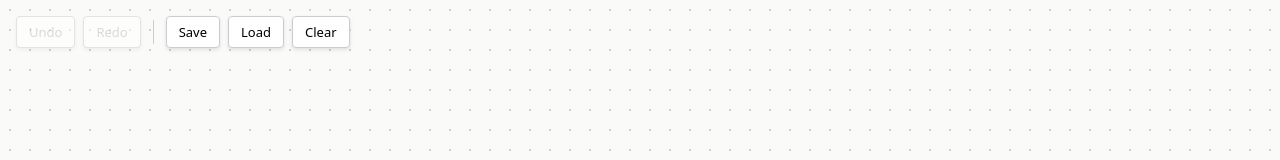
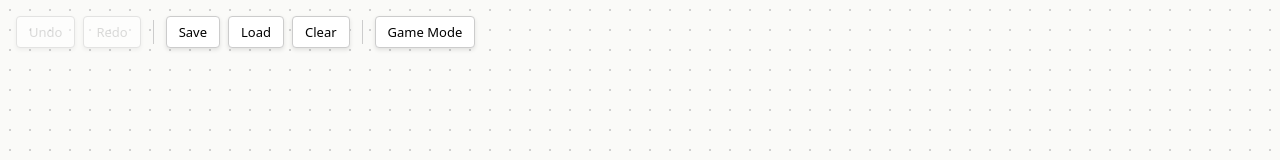
Before and after one commit to spohle/enet, a React (Vite) app: page / in a window 1280 px wide. Shown: the top 160 px of the page. Built offline with nearby package versions, Linux system fonts and the light colour scheme.

Commit message:
game mode

```diff
--- a/src/App.jsx
+++ b/src/App.jsx
@@ -14,6 +14,8 @@ function App() {
   const [editStartAngle, setEditStartAngle] = useState(null)
   const [history, setHistory] = useState([])
   const [historyIndex, setHistoryIndex] = useState(-1)
+  const [targetNodes, setTargetNodes] = useState([])
+  const [targetConnections, setTargetConnections] = useState([])
 
   useEffect(() => {
     const canvas = canvasRef.current
@@ -83,6 +85,47 @@ function App() {
 
     const ctx = canvas.getContext('2d')
     ctx.clearRect(0, 0, canvas.width, canvas.height)
+
+    if (targetNodes.length > 0 && targetConnections.length > 0) {
+      ctx.globalAlpha = 0.3
+
+      targetConnections.forEach(connection => {
+        const sourceNode = targetNodes.find(n => n.id === connection.sourceId)
+        const targetNode = targetNodes.find(n => n.id === connection.targetId)
+
+        if (sourceNode && targetNode && sourceNode.type === 'float' && targetNode.type === 'float') {
+          const edgePoints = getEdgePoints(sourceNode, targetNode)
+          ctx.beginPath()
+          ctx.moveTo(edgePoints.source.x, edgePoints.source.y)
+          ctx.lineTo(edgePoints.target.x, edgePoints.target.y)
+          ctx.strokeStyle = '#888'
+          ctx.lineWidth = 6
+          ctx.stroke()
+
+          const centerX = (edgePoints.source.x + edgePoints.target.x) / 2
+          const centerY = (edgePoints.source.y + edgePoints.target.y) / 2
+
+          ctx.beginPath()
+          ctx.arc(centerX, centerY, 10, 0, Math.PI * 2)
+          ctx.fillStyle = 'rgba(173, 216, 230, 0.8)'
+          ctx.fill()
+        }
+      })
+
+      targetNodes.forEach(node => {
+        if (node.type === 'float') {
+          ctx.beginPath()
+          ctx.arc(node.x, node.y, 20, 0, Math.PI * 2)
+          ctx.fillStyle = '#e67e22'
+          ctx.fill()
+          ctx.strokeStyle = '#c0662a'
+          ctx.lineWidth = 2
+          ctx.stroke()
+        }
+      })
+
+      ctx.globalAlpha = 1.0
+    }
 
     connections.forEach(connection => {
       const sourceNode = nodes.find(n => n.id === connection.sourceId)
@@ -176,7 +219,7 @@ function App() {
       ctx.lineWidth = 2
       ctx.stroke()
     })
-  }, [nodes, connections, linkingNode, mousePos, editingConnection, editStartAngle])
+  }, [nodes, connections, linkingNode, mousePos, editingConnection, editStartAngle, targetNodes, targetConnections, hoveredConnection])
 
   const handleContextMenu = (e) => {
     e.preventDefault()
@@ -522,12 +565,178 @@ function App() {
     saveToHistory()
     setNodes([])
     setConnections([])
+    setTargetNodes([])
+    setTargetConnections([])
     setContextMenu(null)
     setDraggingNode(null)
     setLinkingNode(null)
     setHoveredConnection(null)
     setEditingConnection(null)
     setEditStartAngle(null)
+  }
+
+  const loadGameMode = () => {
+    const width = window.innerWidth
+    const height = window.innerHeight
+    const numFixed = 4 + Math.floor(Math.random() * 2)
+    const numFloat = 4 + Math.floor(Math.random() * 2)
+
+    const margin = 150
+    const usableWidth = width - 2 * margin
+    const usableHeight = height - 2 * margin
+    const minDistance = Math.min(usableWidth, usableHeight) / Math.sqrt(numFixed + numFloat)
+
+    const isValidPosition = (x, y, existingNodes) => {
+      for (const node of existingNodes) {
+        const distance = Math.sqrt(Math.pow(node.x - x, 2) + Math.pow(node.y - y, 2))
+        if (distance < minDistance) {
+          return false
+        }
+      }
+      return true
+    }
+
+    const fixedNodes = []
+    let attempts = 0
+    const maxAttempts = 5000
+
+    while (fixedNodes.length < numFixed && attempts < maxAttempts) {
+      const x = Math.random() * usableWidth + margin
+      const y = Math.random() * usableHeight + margin
+
+      if (isValidPosition(x, y, fixedNodes)) {
+        fixedNodes.push({
+          id: Date.now() + fixedNodes.length + Math.random(),
+          x,
+          y,
+          type: 'fixed'
+        })
+      }
+      attempts++
+    }
+
+    if (fixedNodes.length < numFixed) {
+      console.warn(`Only placed ${fixedNodes.length} of ${numFixed} fixed nodes`)
+    }
+
+    const floatNodes = []
+    for (let i = 0; i < numFloat; i++) {
+      floatNodes.push({
+        id: Date.now() + numFixed + i,
+        x: width / 2,
+        y: height / 2,
+        type: 'float'
+      })
+    }
+
+    const allNodes = [...fixedNodes, ...floatNodes]
+    const generatedConnections = []
+    const connectionSet = new Set()
+
+    const addConnection = (sourceId, targetId) => {
+      const sourceNode = allNodes.find(n => n.id === sourceId)
+      const targetNode = allNodes.find(n => n.id === targetId)
+
+      if (sourceNode.type === 'fixed' && targetNode.type === 'fixed') {
+        return false
+      }
+
+      const key1 = `${sourceId}-${targetId}`
+      const key2 = `${targetId}-${sourceId}`
+      if (!connectionSet.has(key1) && !connectionSet.has(key2) && sourceId !== targetId) {
+        connectionSet.add(key1)
+        generatedConnections.push({
+          id: Date.now() + generatedConnections.length,
+          sourceId,
+          targetId,
+          weight: Math.random() * 2 + 0.5
+        })
+        return true
+      }
+      return false
+    }
+
+    floatNodes.forEach(floatNode => {
+      const numConnections = 2 + Math.floor(Math.random() * 2)
+      const connected = []
+
+      while (connected.length < numConnections) {
+        const randomNode = allNodes[Math.floor(Math.random() * allNodes.length)]
+        if (randomNode.id !== floatNode.id && !connected.includes(randomNode.id)) {
+          if (addConnection(floatNode.id, randomNode.id)) {
+            connected.push(randomNode.id)
+          }
+        }
+      }
+    })
+
+    const additionalConnections = Math.floor(Math.random() * 5) + 3
+    for (let i = 0; i < additionalConnections; i++) {
+      const node1 = allNodes[Math.floor(Math.random() * allNodes.length)]
+      const node2 = allNodes[Math.floor(Math.random() * allNodes.length)]
+      addConnection(node1.id, node2.id)
+    }
+
+    let targetNodes = [...allNodes]
+    const targetConnections = generatedConnections.map(conn => ({ ...conn }))
+
+    for (let iteration = 0; iteration < 50; iteration++) {
+      targetNodes = targetNodes.map(node => {
+        if (node.type === 'float') {
+          const linkedConnections = targetConnections.filter(conn =>
+            conn.sourceId === node.id || conn.targetId === node.id
+          )
+
+          let weightedSumX = 0
+          let weightedSumY = 0
+          let totalWeight = 0
+
+          linkedConnections.forEach(conn => {
+            const linkedNodeId = conn.sourceId === node.id ? conn.targetId : conn.sourceId
+            const linkedNode = targetNodes.find(n => n.id === linkedNodeId)
+
+            if (linkedNode) {
+              weightedSumX += linkedNode.x * conn.weight
+              weightedSumY += linkedNode.y * conn.weight
+              totalWeight += conn.weight
+            }
+          })
+
+          if (totalWeight > 0) {
+            return {
+              ...node,
+              x: weightedSumX / totalWeight,
+              y: weightedSumY / totalWeight
+            }
+          }
+        }
+        return node
+      })
+    }
+
+    setTargetNodes(targetNodes)
+    setTargetConnections(targetConnections)
+
+    const randomizedNodes = targetNodes.map(node => {
+      if (node.type === 'fixed') {
+        return {
+          ...node,
+          x: Math.random() * (width - 200) + 100,
+          y: Math.random() * (height - 200) + 100
+        }
+      }
+      return { ...node }
+    })
+
+    const randomizedConnections = targetConnections.map(conn => ({
+      ...conn,
+      weight: Math.random() * 3 + 0.5
+    }))
+
+    setNodes(randomizedNodes)
+    setConnections(randomizedConnections)
+    setHistory([])
+    setHistoryIndex(-1)
   }
 
   useEffect(() => {
@@ -554,6 +763,8 @@ function App() {
         <button className="toolbar-button" onClick={handleSave}>Save</button>
         <button className="toolbar-button" onClick={handleLoad}>Load</button>
         <button className="toolbar-button" onClick={handleClear}>Clear</button>
+        <div className="toolbar-separator"></div>
+        <button className="toolbar-button" onClick={loadGameMode}>Game Mode</button>
       </div>
 
       <canvas
```
